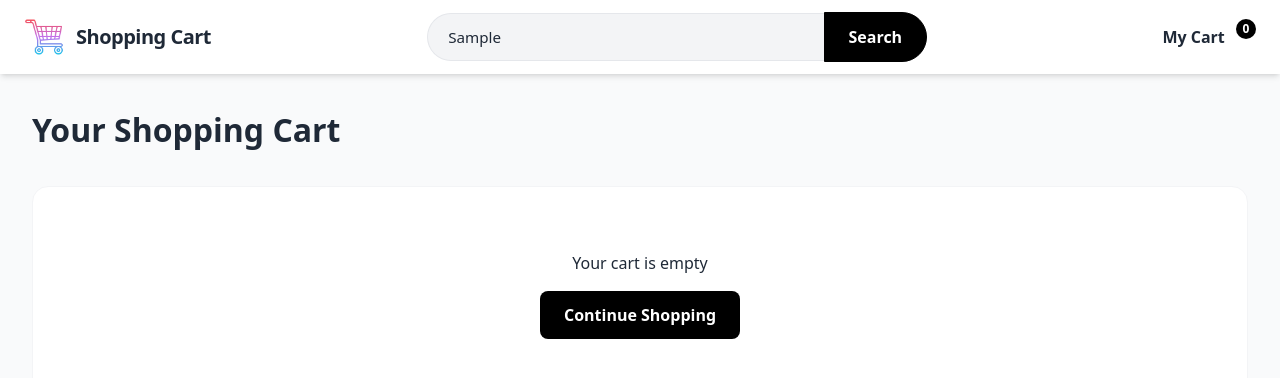
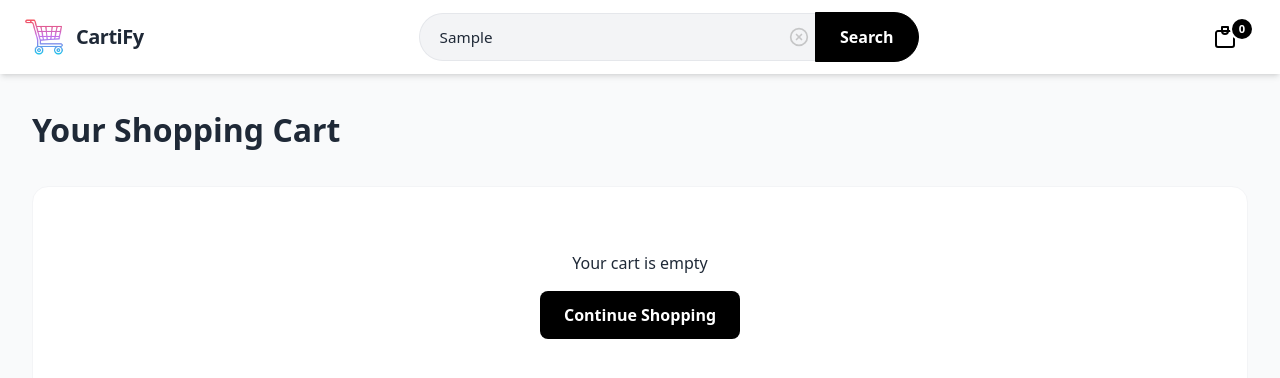
Before and after one commit to Rahul-Patel0907/ShoppingCart, a Next.js app: page /cart in a window 1280 px wide. Both pictures are taken after typing "Sample" into the empty fields and a click on the button "Search". Shown: the top 378 px of the page. Built offline with nearby package versions, Linux system fonts and the light colour scheme.

Commit message:
few changes

```diff
--- a/app/cart/page.tsx
+++ b/app/cart/page.tsx
@@ -78,9 +78,7 @@ const CartPage = () => {
                                 <span>${totalPrice.toFixed(2)}</span>
                             </div>
                             <button className="checkout-btn" onClick={() => {
-                                alert('Order Placed Successfully');
-                                router.push('/');
-                                dispatch(clearCart());
+                                router.push('/success');
                             }}>Proceed to Checkout</button>
 
 
--- a/app/globals.css
+++ b/app/globals.css
@@ -131,10 +131,29 @@
     position: relative;
   }
 
+  .cart-container {
+    position: relative;
+    display: inline-flex;
+    align-items: center;
+    border-radius: 0.5rem;
+  }
+
+  .cart-container:hover {
+    background-color: var(--bg-subtle);
+  }
+
+  .cart-container a {
+    padding: 0.6rem 1.2rem;
+    display: flex;
+  }
+
   .cart-count {
+    position: absolute;
+    top: 4px;
+    right: 4px;
     background-color: var(--primary-color);
     color: white;
-    font-size: 0.75rem;
+    font-size: 0.70rem;
     font-weight: 700;
     height: 1.25rem;
     min-width: 1.25rem;
@@ -142,14 +161,10 @@
     align-items: center;
     justify-content: center;
     border-radius: 9999px;
-    margin-left: -0.5rem;
-    /* Overlap slightly */
-    margin-top: -1rem;
-    /* Move up to look like a badge */
     padding: 0 0.25rem;
     z-index: 10;
     box-shadow: 0 0 0 2px var(--bg-white);
-    /* heavy border matches bg to create 'cutout' look */
+    pointer-events: none;
   }
 
   nav ul a {
@@ -167,41 +182,31 @@
   }
 
   /* Product Grid */
+  /* Product Grid */
   .Product-Container {
     display: grid;
-    grid-template-columns: repeat(1, minmax(0, 1fr));
-    /* Mobile: 1 column */
-    gap: 2rem;
+    grid-template-columns: repeat(auto-fill, minmax(220px, 1fr));
+    gap: 1.5rem;
     padding: 2rem 0;
     max-width: 1280px;
     margin: 0 auto;
     width: 100%;
   }
 
-  @media (min-width: 640px) {
-    .Product-Container {
-      grid-template-columns: repeat(2, minmax(0, 1fr));
-      /* Tablet: 2 columns */
-    }
-  }
-
-  @media (min-width: 1024px) {
-    .Product-Container {
-      grid-template-columns: repeat(4, minmax(0, 1fr));
-      /* Desktop: 4 columns */
-    }
-  }
+  /* Media queries for specific column counts are no longer needed with auto-fill */
 
   /* Product Card */
   .Product-Card {
     background-color: var(--bg-white);
     border-radius: 1rem;
-    padding: 1.5rem;
+    padding: 1rem;
+    /* Reduced padding */
     display: flex;
     flex-direction: column;
     align-items: center;
     justify-content: space-between;
-    gap: 1rem;
+    gap: 0.5rem;
+    /* Reduced gap */
     border: 1px solid #f3f4f6;
     transition: all 0.3s cubic-bezier(0.4, 0, 0.2, 1);
     height: 100%;
@@ -217,7 +222,7 @@
 
   .Product-Card img {
     width: 100%;
-    height: 180px;
+    height: 140px;
     object-fit: contain;
     margin-bottom: 0.5rem;
     transition: transform 0.3s ease;
@@ -228,43 +233,54 @@
   }
 
   .Product-Card h3 {
-    font-size: 1rem;
+    font-size: 0.95rem;
+    /* Slightly smaller */
     font-weight: 600;
     color: var(--text-main);
     text-align: center;
     margin: 0;
     display: -webkit-box;
-    -webkit-line-clamp: 2;
-    line-clamp: 2;
+    -webkit-line-clamp: 1;
+    /* clamp to 1 line */
+    line-clamp: 1;
     -webkit-box-orient: vertical;
     overflow: hidden;
-    height: 3rem;
-    /* Fixed height for alignment */
+    height: 1.5rem;
+    /* Fixed height for 1 line */
+  }
+
+  /* Footer for price and button */
+  .product-footer {
+    display: flex;
+    justify-content: center;
+    align-items: center;
+    width: 100%;
+    margin-top: auto;
+    gap: 1.5rem;
   }
 
   .Product-Card p {
-    font-size: 1.125rem;
+    font-size: 1rem;
     font-weight: 700;
     color: var(--primary-color);
     margin: 0;
   }
 
   .Product-Card button {
-    width: 100%;
-    padding: 0.75rem;
+    width: auto;
+    /* Allow button to shrink */
+    padding: 0.5rem 1rem;
+    /* Compact padding */
     background-color: var(--text-main);
-    /* Defaults to black/dark */
     color: white;
     border: none;
     border-radius: 0.5rem;
     font-weight: 600;
+    font-size: 0.85rem;
+    /* Smaller font */
     cursor: pointer;
     transition: background-color 0.2s;
-    margin-top: auto;
-  }
-
-  .Product-Card button:hover {
-    background-color: var(--primary-color);
+    margin-top: 0;
   }
 
   /* Product Details Page */
@@ -311,8 +327,18 @@
     justify-content: center;
   }
 
+  /* Row for price and button */
+  .detail-actions {
+    display: flex;
+    align-items: center;
+    gap: 2rem;
+    /* Space between price and button */
+    margin-top: 1rem;
+  }
+
   .detail-content h1 {
-    font-size: 2.5rem;
+    font-size: 2rem;
+    /* Reduced from 2.5rem */
     /* Larger Title */
     font-weight: 800;
     color: var(--text-main);
@@ -326,23 +352,26 @@
   }
 
   .detail-content .price {
-    font-size: 2.5rem;
+    font-size: 2rem;
     font-weight: 700;
     color: var(--primary-color);
+    margin: 0;
   }
 
   .detail-content button {
     background-color: var(--text-main);
     color: white;
     border: none;
-    padding: 1.25rem 2rem;
-    border-radius: 0.75rem;
-    font-weight: 700;
-    font-size: 1.25rem;
+    padding: 0.75rem 1.5rem;
+    /* Smaller padding */
+    border-radius: 0.5rem;
+    font-weight: 600;
+    font-size: 1rem;
+    /* Smaller font */
     cursor: pointer;
     transition: all 0.2s;
-    width: 100%;
-    /* Full width button */
+    width: auto;
+    /* Auto width instead of full */
     text-align: center;
     box-shadow: var(--shadow-md);
   }
@@ -369,7 +398,7 @@
   color: var(--text-main);
 }
 
-/* Empty Cart State */
+
 .empty-cart {
   text-align: center;
   padding: 4rem 2rem;
@@ -540,3 +569,31 @@
   min-width: 20px;
   text-align: center;
 }
+
+/* Loader Styles */
+.loader-container {
+  display: flex;
+  justify-content: center;
+  align-items: center;
+  height: 60vh;
+  width: 100%;
+}
+
+.loader {
+  border: 4px solid #f3f3f3;
+  border-top: 4px solid var(--primary-color);
+  border-radius: 50%;
+  width: 50px;
+  height: 50px;
+  animation: spin 1s linear infinite;
+}
+
+@keyframes spin {
+  0% {
+    transform: rotate(0deg);
+  }
+
+  100% {
+    transform: rotate(360deg);
+  }
+}
--- a/app/layout.tsx
+++ b/app/layout.tsx
@@ -14,8 +14,8 @@ const geistMono = Geist_Mono({
 });
 
 export const metadata: Metadata = {
-  title: "Shopping Cart",
-  description: "Shopping Cart Application",
+  title: "CartiFy",
+  description: "CartiFy E-commerce Application",
 };
 
 export default function RootLayout({
--- a/app/product/[id]/page.tsx
+++ b/app/product/[id]/page.tsx
@@ -6,6 +6,7 @@ import { addToCart, removeFromCart } from "@/redux/cartSlice";
 import { Product } from "@/interfaces";
 import { useDispatch } from "react-redux";
 import NavBar from '@/components/NavBar';
+import Loader from '@/components/Loader';
 
 const ProductDetails = () => {
     const { id } = useParams();
@@ -35,7 +36,7 @@ const ProductDetails = () => {
     }, [id]);
 
     if (!product) {
-        return <div>Loading...</div>
+        return <Loader />
     }
 
     const isInCart = cartItems.some((item) => item.product.id === product.id);
@@ -50,13 +51,15 @@ const ProductDetails = () => {
                 <div className="detail-content">
                     <h1>{product.name}</h1>
                     <p className="desc">{product.description}</p>
+                    <div className="detail-actions">
                         <p className="price">${product.price}</p>
                         <button
                             onClick={() => isInCart ? dispatch(removeFromCart(product.id)) : dispatch(addToCart(product))}
                             style={{ backgroundColor: isInCart ? '#dc2626' : 'black' }}
                         >
-                        {isInCart ? "Remove from Cart" : "Add to Cart"}
+                            {isInCart ? "Remove" : "Add to Cart"}
                         </button>
+                    </div>
                 </div>
             </div>
         </div>
--- /dev/null
+++ b/components/Loader.tsx
@@ -0,0 +1,12 @@
+
+import React from 'react';
+
+const Loader = () => {
+    return (
+        <div className="loader-container">
+            <div className="loader"></div>
+        </div>
+    );
+};
+
+export default Loader;
--- a/components/NavBar.tsx
+++ b/components/NavBar.tsx
@@ -8,21 +8,56 @@ import { setSearchQuery } from '@/redux/productSlice';
 const NavBar = () => {
     const dispatch = useAppDispatch();
     const { cartItems } = useAppSelector((state) => state.cart);
+    const productData = useAppSelector((state) => state.product);
+    const searchQueryVal = productData?.searchQuery || '';
+
     const totalQty = cartItems.reduce((total, item) => total + item.qty, 0);
+
+    const handleClear = () => {
+        dispatch(setSearchQuery(''));
+    }
+
     return (
         <header>
             <nav>
                 <Link href="/" className='logo'>
                     <Image src="/logo.png" alt="Logo" width={40} height={40} />
-                    <p>Shopping Cart</p>
+                    <p>CartiFy</p>
                 </Link>
-                <div className='search'>
-                    <input type="text" placeholder='Search' onChange={(e) => dispatch(setSearchQuery(e.target.value))} />
+                <div className='search' style={{ position: 'relative' }}>
+                    <input
+                        type="text"
+                        placeholder='Search'
+                        value={searchQueryVal}
+                        onChange={(e) => dispatch(setSearchQuery(e.target.value))}
+                        id="search-input"
+                    />
+                    {searchQueryVal && (
+                        <img
+                            src="/cross.svg"
+                            alt="Clear"
+                            onClick={handleClear}
+                            style={{
+                                position: 'absolute',
+                                right: '110px',
+                                top: '50%',
+                                transform: 'translateY(-50%)',
+                                width: '20px',
+                                height: '20px',
+                                cursor: 'pointer',
+                                opacity: 0.5
+                            }}
+                        />
+                    )}
                     <button>Search</button>
                 </div>
                 <ul>
-                    <Link href="/cart">My Cart</Link>
-                    <p className='cart-count'>{totalQty}</p>
+                    <li className="cart-container">
+                        <Link href="/cart">
+                            <Image src="/cart-icon.svg" alt="Cart" width={24} height={24} />
+                        </Link>
+                        <p className='cart-count'>{totalQty}</p>
+                    </li>
                 </ul>
             </nav>
         </header>
--- a/redux/productSlice.ts
+++ b/redux/productSlice.ts
@@ -20,10 +20,10 @@ export const fetchProducts = createAsyncThunk(
     async () => {
         const response = await fetch("https://fakestoreapi.com/products");
         const data = await response.json();
-        // Map 'title' from API to 'name' in our interface
+
         return data.map((item: any) => ({
             id: item.id,
-            name: item.title, // Mapping title to name as per your interface
+            name: item.title,
             price: item.price,
             description: item.description,
             image: item.image,
```
Also changed, not shown: app/page.tsx (+17 -28 lines), app/success/page.tsx (added, +54 -0 lines), public/cart-icon.svg (added), public/cross.svg (added). Lines whose indentation alone changed are shown as unchanged.
